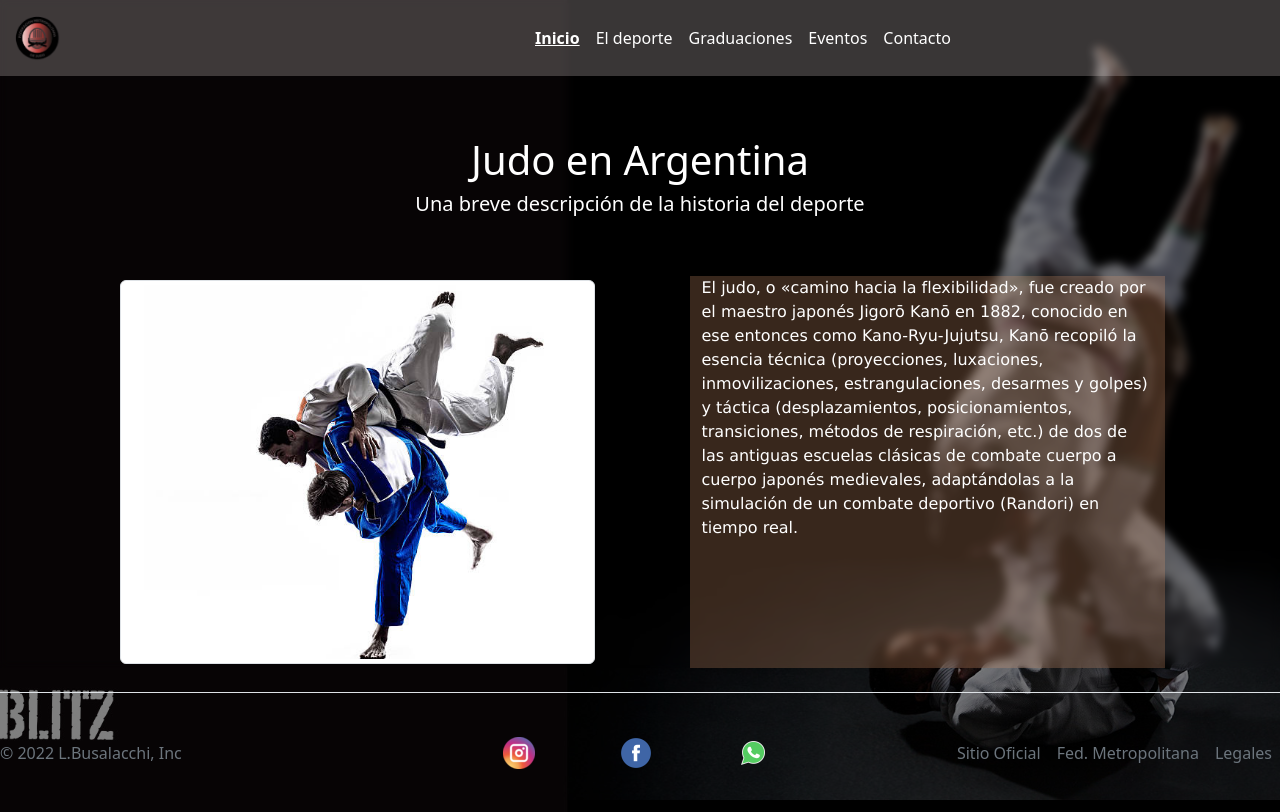
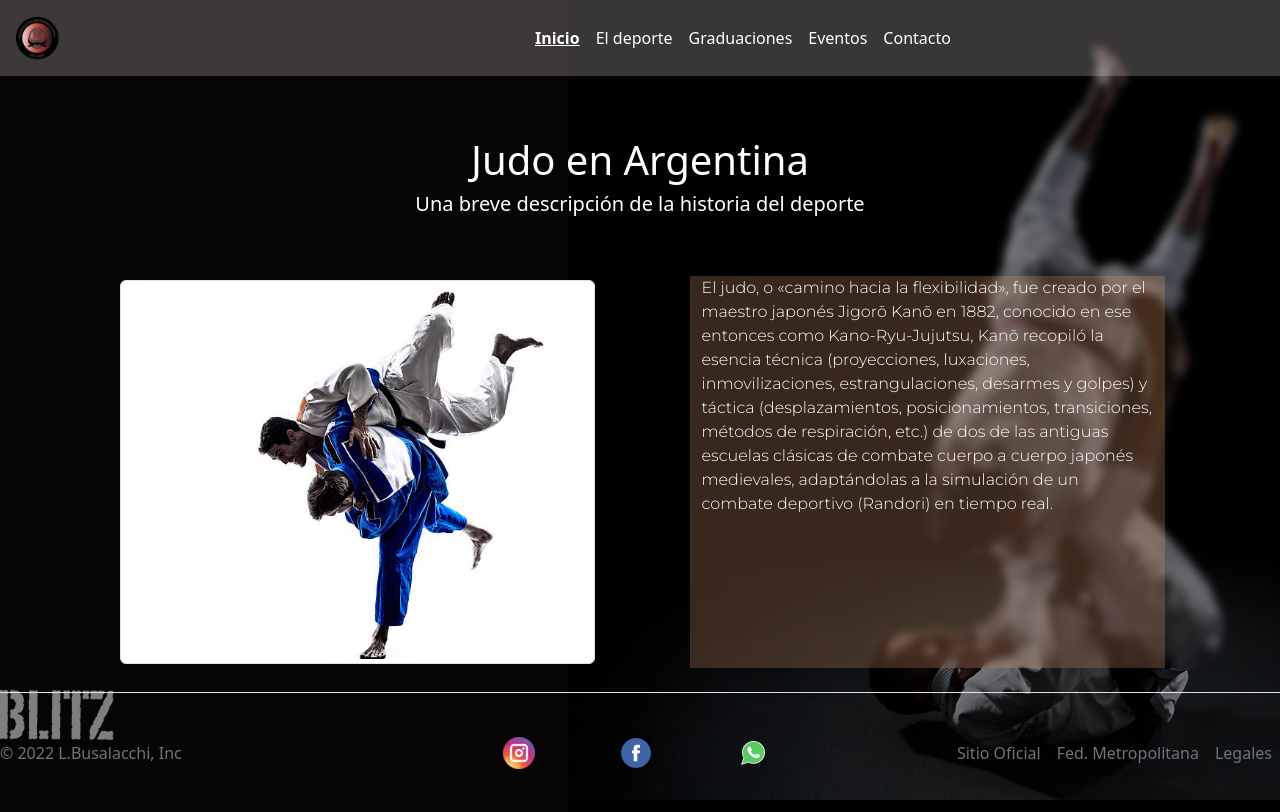
Before and after one commit to LBusalacchi620/pf-lucianobusalacchi, a website: page index.html in a window 1280 px wide. Drawn offline with nearby package versions, Linux system fonts and the light colour scheme; a web font is replaced by a local one.

Commit message:
Carga inicial

```diff
--- a/index.html
+++ b/index.html
@@ -58,7 +58,7 @@
     <section class="container">
         <div class="row justify-content-around"> <!--tiene 2 columnas salvo que tenga tamaño de celular, una columna contiene una imagen y la otra un texto-->
             <div class="col-lg-5 col-md-8 col-sm-12 img-thumbnail m-1 imagen1"><img class="imgHover" src="./Images/judo2.jpg" alt="Imagen de 2 personas practicando judo" width="100%" height="100%"></div>
-            <div class="col-lg-5 col-md-8 col-sm-12  m- col-info"><p class="text-white"  >El judo, o «camino hacia la flexibilidad», fue creado por el maestro japonés Jigorō Kanō en 1882, conocido en ese entonces como Kano-Ryu-Jujutsu, Kanō recopiló la esencia técnica (proyecciones, luxaciones, inmovilizaciones, estrangulaciones, desarmes y golpes) y táctica (desplazamientos, posicionamientos, transiciones, métodos de respiración, etc.) de dos de las antiguas escuelas clásicas de combate cuerpo a cuerpo japonés medievales, adaptándolas a la simulación de un combate deportivo (Randori) en tiempo real.</p><br>
+            <div class="col-lg-5 col-md-8 col-sm-12  m- col-info"><p class="text-white fmont"  >El judo, o «camino hacia la flexibilidad», fue creado por el maestro japonés Jigorō Kanō en 1882, conocido en ese entonces como Kano-Ryu-Jujutsu, Kanō recopiló la esencia técnica (proyecciones, luxaciones, inmovilizaciones, estrangulaciones, desarmes y golpes) y táctica (desplazamientos, posicionamientos, transiciones, métodos de respiración, etc.) de dos de las antiguas escuelas clásicas de combate cuerpo a cuerpo japonés medievales, adaptándolas a la simulación de un combate deportivo (Randori) en tiempo real.</p><br>
             </section>
         </div>
 
--- a/scss/_body.scss
+++ b/scss/_body.scss
@@ -6,8 +6,7 @@
     margin: 0;
     padding: 0;
     box-sizing: border-box;
-
-}
+  }
 .fondo{
     background:map-get($colores,gradiente), url("../Images/fondo.jpg");
     @include bgsize-bgatt-bgpos-bgrep;
```
